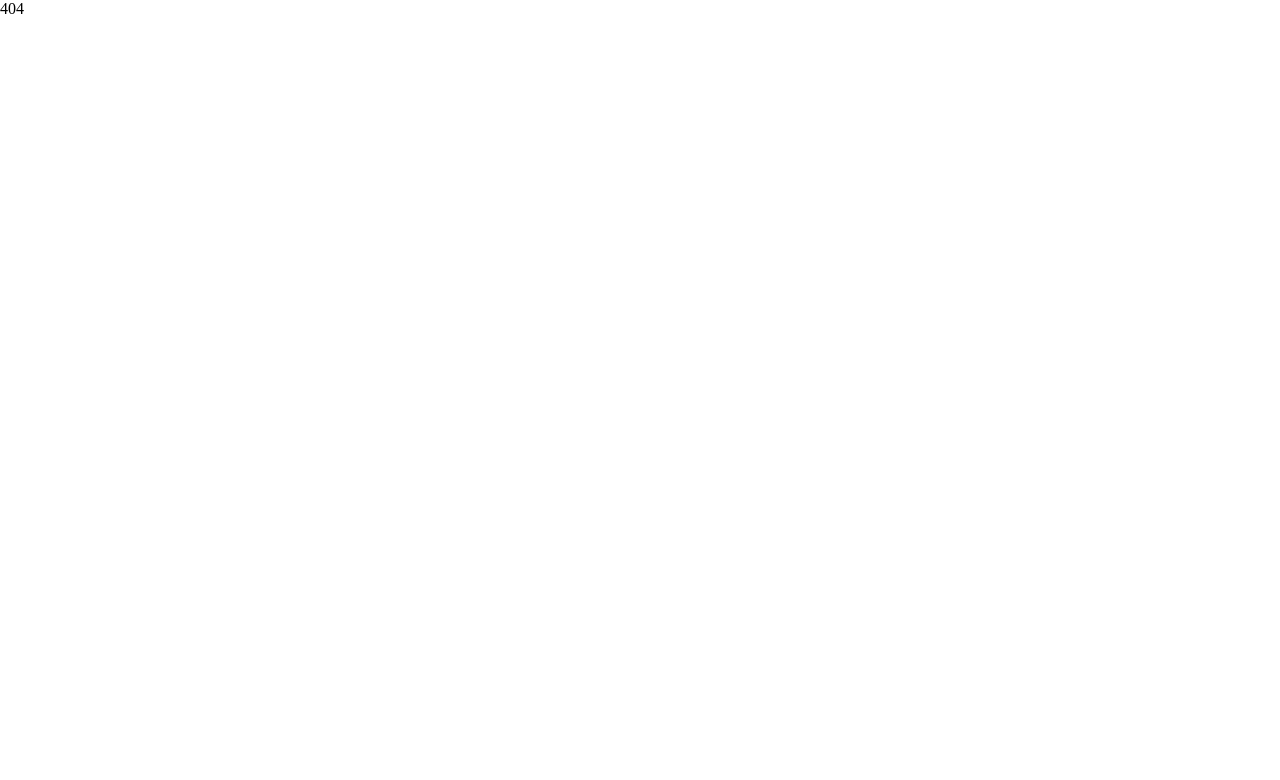
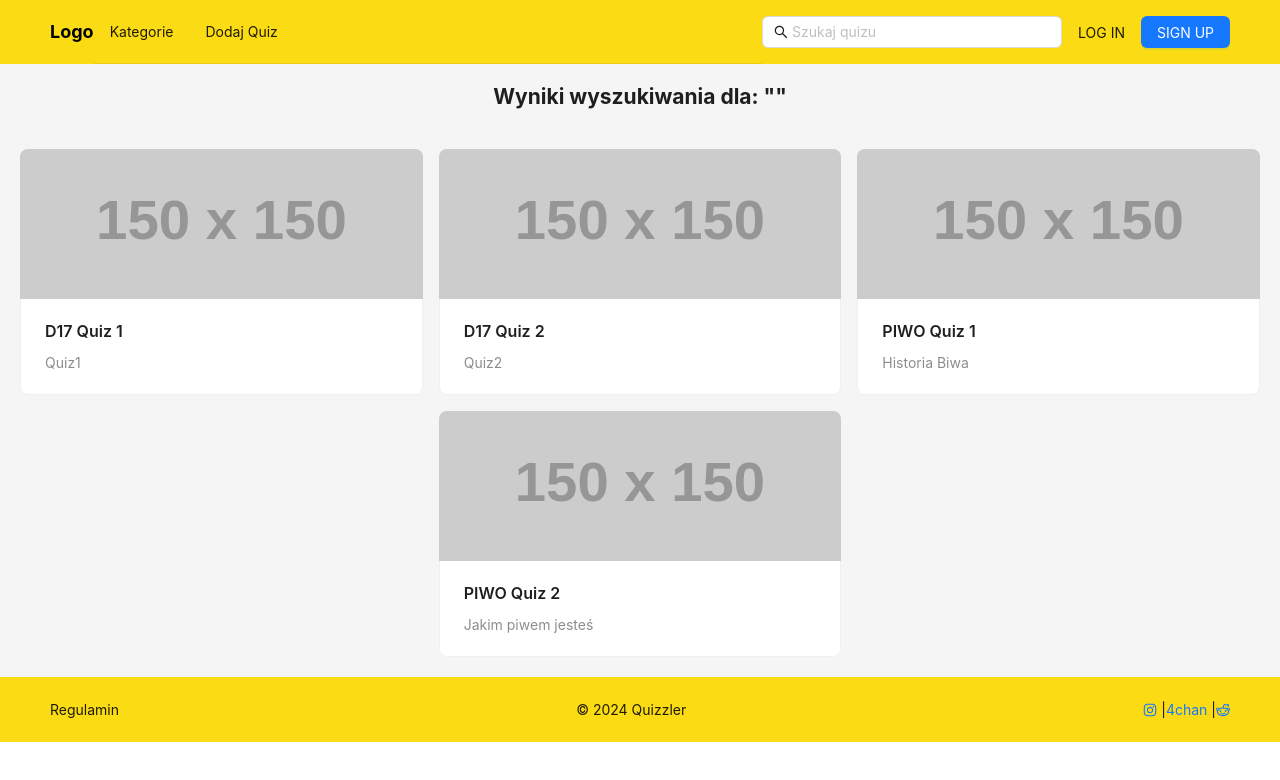
Before and after one commit to Jacob898/Quizzler, a React (Vite) app in the folder Frontend/: page /search in a window 1280 px wide. Shown: the top 780 px of the page. Built offline with nearby package versions, Linux system fonts and the light colour scheme.

Commit message:
Wyszukiwarka

```diff
--- a/Frontend/src/App.tsx
+++ b/Frontend/src/App.tsx
@@ -8,6 +8,7 @@ import NoPage from "./pages/NoPage/NoPage";
 import LoginPage from "./pages/LoginAndRegister/LoginPage.tsx";
 import RegisterPage from "./pages/LoginAndRegister/RegisterPage.tsx";
 import ProfilePage from "./pages/Profile/ProfilePage.tsx";
+import SearchResults from "./pages/SearchResults/SearchResults.tsx";
 
 function App() {
   return (
@@ -18,10 +19,14 @@ function App() {
           <Route path="/editor" element={<QuizEditor />} />
           <Route path="/categories" element={<Categories />} />
           <Route path="/categories/:categoryId" element={<CategoryDetails />} />
-          <Route path="/categories/:categoryId/quiz/:quizId" element={<QuizDetails />} />
+          <Route
+            path="/categories/:categoryId/quiz/:quizId"
+            element={<QuizDetails />}
+          />
           <Route path="/login" element={<LoginPage />} />
           <Route path="/register" element={<RegisterPage />} />
           <Route path="/profile" element={<ProfilePage />} />
+          <Route path="/search" element={<SearchResults />} />
           <Route path="*" element={<NoPage />} />
         </Routes>
       </BrowserRouter>
--- a/Frontend/src/components/PageHeader.tsx
+++ b/Frontend/src/components/PageHeader.tsx
@@ -1,6 +1,6 @@
-import { Layout, Menu, Button, Input } from "antd";
-import { SearchOutlined } from "@ant-design/icons";
+import { Layout, Menu, Button } from "antd";
 import { Link, useLocation } from "react-router-dom";
+import SearchBar from "./SearchBar";
 
 const { Header } = Layout;
 
@@ -36,11 +36,7 @@ const PageHeader = () => {
           <Link to="/editor">Dodaj Quiz</Link>
         </Menu.Item>
       </Menu>
-      <Input
-        placeholder="Szukaj quizu"
-        prefix={<SearchOutlined />}
-        style={{ width: 200, marginRight: "10px" }}
-      />
+      <SearchBar />
       <Button type="text">
         <Link to="/login">LOG IN</Link>
       </Button>
--- a/Frontend/src/components/QuizDetails.tsx
+++ b/Frontend/src/components/QuizDetails.tsx
@@ -1,6 +1,7 @@
 import { Layout } from "antd";
 import { useParams } from "react-router-dom";
 import { categories } from "../data/categories";
+import { Category, Quiz } from "../types/types";
 import PageHeader from "./PageHeader";
 import PageFooter from "./PageFooter";
 
@@ -12,10 +13,12 @@ const QuizDetails = () => {
     quizId: string;
   }>();
 
-  const category = categories.find(
+  const category: Category | undefined = categories.find(
     (cat) => cat.id === parseInt(categoryId || "")
   );
-  const quiz = category?.quizzes.find((q) => q.id === parseInt(quizId || ""));
+  const quiz: Quiz | undefined = category?.quizzes.find(
+    (q) => q.id === parseInt(quizId || "")
+  );
 
   return (
     <Layout>
--- /dev/null
+++ b/Frontend/src/components/SearchBar.tsx
@@ -0,0 +1,84 @@
+import React, { useState } from "react";
+import { Input, Card, Row, Col } from "antd";
+import { SearchOutlined } from "@ant-design/icons";
+import { Link, useNavigate } from "react-router-dom";
+import { categories } from "../data/categories";
+import { Quiz } from "../types/types";
+
+const SearchBar = () => {
+  const [searchQuery, setSearchQuery] = useState("");
+  const [filteredQuizzes, setFilteredQuizzes] = useState<Quiz[]>([]);
+  const navigate = useNavigate();
+
+  const handleSearchChange = (e: React.ChangeEvent<HTMLInputElement>) => {
+    const query = e.target.value.toLowerCase();
+    setSearchQuery(query);
+
+    if (query) {
+      const results = categories
+        .flatMap((category) =>
+          category.quizzes.map((quiz) => ({
+            ...quiz,
+            categoryId: category.id,
+          }))
+        )
+        .filter((quiz) => quiz.title.toLowerCase().includes(query));
+      setFilteredQuizzes(results);
+    } else {
+      setFilteredQuizzes([]);
+    }
+  };
+
+  const handleSearch = () => {
+    if (searchQuery.trim()) {
+      navigate(`/search?query=${encodeURIComponent(searchQuery)}`);
+      setFilteredQuizzes([]);
+    }
+  };
+
+  return (
+    <div style={{ position: "relative", width: "300px" }}>
+      <Input
+        placeholder="Szukaj quizu"
+        prefix={<SearchOutlined />}
+        value={searchQuery}
+        onChange={handleSearchChange}
+        onPressEnter={handleSearch}
+        style={{ marginBottom: "10px" }}
+      />
+      {filteredQuizzes.length > 0 && (
+        <div
+          style={{
+            position: "absolute",
+            top: "40px",
+            backgroundColor: "white",
+            boxShadow: "0px 4px 6px rgba(0, 0, 0, 0.1)",
+            zIndex: 1000,
+            width: "100%",
+            maxHeight: "300px",
+            overflowY: "auto",
+            overflowX: "hidden",
+            padding: "10px",
+          }}
+        >
+          <Row gutter={[16, 16]}>
+            {filteredQuizzes.map((quiz) => (
+              <Col key={quiz.id} span={24}>
+                <Link to={`/categories/${quiz.categoryId}/quiz/${quiz.id}`}>
+                  <Card hoverable>
+                    <Card.Meta
+                      title={quiz.title}
+                      description={quiz.description}
+                    />
+                  </Card>
+                </Link>
+              </Col>
+            ))}
+          </Row>
+        </div>
+      )}
+    </div>
+  );
+};
+
+export default SearchBar;
--- /dev/null
+++ b/Frontend/src/pages/SearchResults/SearchResults.tsx
@@ -0,0 +1,63 @@
+import { useLocation, Link } from "react-router-dom";
+import { Layout, Card, Row, Col } from "antd";
+import { categories } from "../../data/categories";
+import PageHeader from "../../components/PageHeader";
+import PageFooter from "../../components/PageFooter";
+
+const { Content } = Layout;
+
+const SearchResults = () => {
+  const location = useLocation();
+  const params = new URLSearchParams(location.search);
+  const query = params.get("query")?.toLowerCase() || "";
+
+  const filteredQuizzes = categories
+    .flatMap((category) =>
+      category.quizzes.map((quiz) => ({
+        ...quiz,
+        categoryId: category.id,
+      }))
+    )
+    .filter((quiz) => quiz.title.toLowerCase().includes(query));
+
+  return (
+    <Layout>
+      <PageHeader />
+      <Content style={{ padding: "20px", flex: 1, backgroundColor: "#f5f5f5" }}>
+        <h2 style={{ textAlign: "center", marginBottom: "40px" }}>
+          Wyniki wyszukiwania dla: "{query}"
+        </h2>
+        {filteredQuizzes.length > 0 ? (
+          <Row gutter={[16, 16]} justify="center">
+            {filteredQuizzes.map((quiz) => (
+              <Col key={quiz.id} xs={24} sm={12} md={8}>
+                <Link to={`/categories/${quiz.categoryId}/quiz/${quiz.id}`}>
+                  <Card
+                    hoverable
+                    cover={
+                      <img
+                        src={quiz.img}
+                        alt={quiz.title}
+                        style={{ maxHeight: "150px", objectFit: "cover" }}
+                      />
+                    }
+                  >
+                    <Card.Meta
+                      title={quiz.title}
+                      description={quiz.description}
+                    />
+                  </Card>
+                </Link>
+              </Col>
+            ))}
+          </Row>
+        ) : (
+          <p style={{ textAlign: "center" }}>Zostałeś sQuizzlerowany </p>
+        )}
+      </Content>
+      <PageFooter />
+    </Layout>
+  );
+};
+
+export default SearchResults;
--- /dev/null
+++ b/Frontend/src/types/types.ts
@@ -0,0 +1,14 @@
+export interface Quiz {
+  id: number;
+  title: string;
+  description: string;
+  img: string;
+  categoryId?: number;
+}
+
+export interface Category {
+  id: number;
+  img: string;
+  name: string;
+  quizzes: Quiz[];
+}
```
